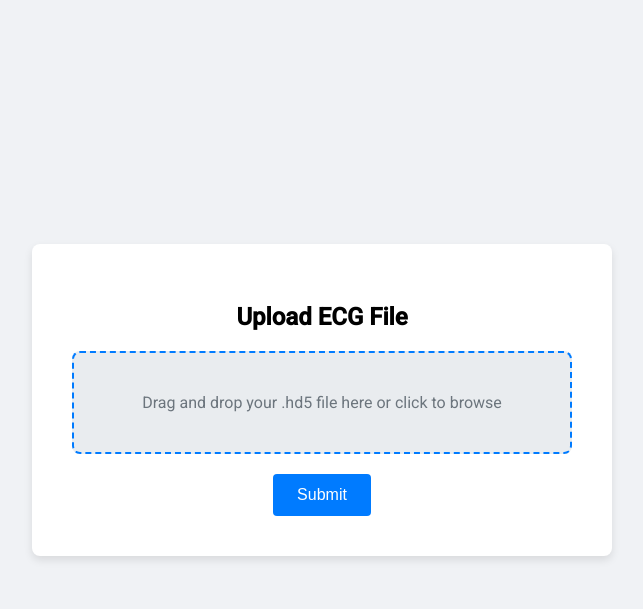
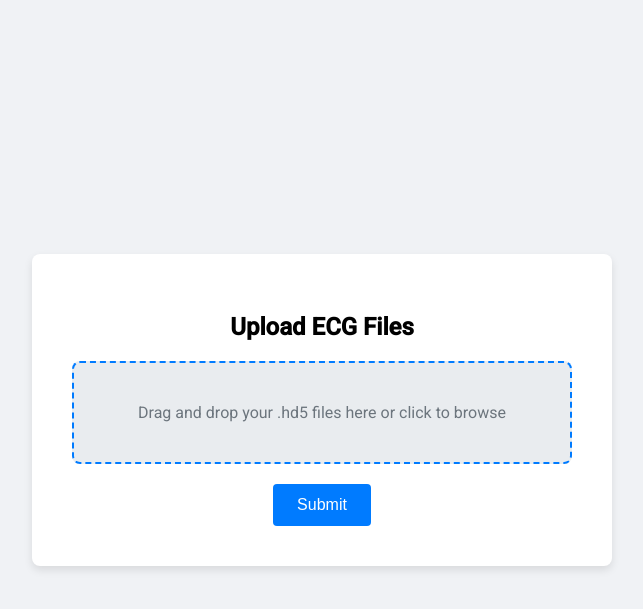
Before and after one commit to dadashkarimi/ecg2af, a Flask app: page / in a window 1280 px wide. Shown: the top 609 px of the page, without its empty margins (318-961 px from the left). Run offline with Flask 3, Linux system fonts and the light colour scheme; parts of the project's set-up code (start-up, migrations or seed data) failed here and were passed over.

Commit message:
new changes, multi upload, and nginx

```diff
--- a/app.py
+++ b/app.py
@@ -3,7 +3,7 @@ import os
 from ecg_model import predict_af
 
 app = Flask(__name__)
-app.secret_key = 'your_secret_key'
+app.secret_key = 'your_secret_key'  # Change this to a strong secret key
 app.config['UPLOAD_FOLDER'] = './uploads'
 os.makedirs(app.config['UPLOAD_FOLDER'], exist_ok=True)
 
@@ -13,34 +13,62 @@ def index():
 
 @app.route('/upload', methods=['POST'])
 def upload_file():
-    if 'file' not in request.files:
+    if 'files' not in request.files:
         return "No file part", 400
-    file = request.files['file']
-    if file.filename == '':
-        return "No selected file", 400
-    if file and file.filename.endswith('.hd5'):
-        file_path = os.path.join(app.config['UPLOAD_FOLDER'], file.filename)
-        file.save(file_path)
 
-        # Save file path to session and redirect to /results
-        session['file_path'] = file_path
-        return redirect(url_for('show_results'))
-    else:
-        return "Invalid file format. Please upload an .hd5 file.", 400
+    files = request.files.getlist('files')
+    if not files:
+        return "No selected files", 400
+
+    # Initialize lists for valid and invalid files
+    file_paths = []
+    file_names = []
+    invalid_files = []
+
+    for file in files:
+        if file.filename == '':
+            return "No selected file", 400
+        if file and file.filename.endswith('.hd5'):
+            file_path = os.path.join(app.config['UPLOAD_FOLDER'], file.filename)
+            file.save(file_path)
+            file_paths.append(file_path)
+            file_names.append(file.filename)  # Store the original file name
+        else:
+            # Add to the list of invalid files if format is incorrect
+            invalid_files.append(file.filename)
+
+    # If there are any invalid files, return an error message listing them
+    if invalid_files:
+        return jsonify({
+            "status": "error",
+            "message": "Invalid file format. Please upload .hd5 files only.",
+            "invalid_files": invalid_files
+        }), 400
+
+    # Save valid file paths and names to session and redirect to /results
+    session['file_paths'] = file_paths
+    session['file_names'] = file_names
+    return redirect(url_for('show_results'))
 
 @app.route('/results')
 def show_results():
-    # Get file path from session and process predictions
-    file_path = session.get('file_path', None)
-    if not file_path:
+    # Get file paths from session
+    file_paths = session.get('file_paths', None)
+    file_names = session.get('file_names', None)
+    if not file_paths or not file_names:
         return redirect(url_for('index'))
 
-    try:
-        # Get predictions from the uploaded file
-        predictions = predict_af(file_path)
-        return render_template('results.html', **predictions)
-    except Exception as e:
-        return f"An error occurred while processing the file: {e}", 500
+    results = []
+    combined_results = []  # List to hold combined results with file names
+    for file_path, file_name in zip(file_paths, file_names):
+        try:
+            # Get predictions from each uploaded file
+            predictions = predict_af(file_path)
+            combined_results.append((predictions, file_name))  # Store as tuple
+        except Exception as e:
+            return f"An error occurred while processing the file: {e}", 500
+
+    return render_template('results.html', combined_results=combined_results)
 
 if __name__ == '__main__':
     app.run(host="0.0.0.0", port=5000, debug=True)
--- a/static/styles.css
+++ b/static/styles.css
@@ -18,6 +18,7 @@ body {
     padding: 40px;
     max-width: 500px;
     width: 100%;
+    margin-top:20px;
 }
 
 h2 {
--- a/templates/index.html
+++ b/templates/index.html
@@ -9,16 +9,16 @@
 </head>
 <body>
     <div class="container">
-        <h2>Upload ECG File</h2>
+        <h2>Upload ECG Files</h2>
 
         <!-- Drag-and-Drop Zone -->
         <form id="upload-form" method="POST" action="/upload" enctype="multipart/form-data">
             <div class="drop-zone" id="drop-zone">
-                <p id="drop-zone-text">Drag and drop your .hd5 file here or click to browse</p>
+                <p id="drop-zone-text">Drag and drop your .hd5 files here or click to browse</p>
             </div>
 
             <!-- File Input (Hidden) -->
-            <input type="file" name="file" id="file-input" class="file-input" accept=".hd5">
+            <input type="file" name="files" id="file-input" class="file-input" accept=".hd5" multiple>
 
             <!-- Progress Bar -->
             <div id="progress-container" style="display: none; margin-top: 20px;">
@@ -60,14 +60,14 @@
             const files = e.dataTransfer.files;
             if (files.length) {
                 fileInput.files = files;
-                dropZoneText.textContent = files[0].name;
+                dropZoneText.textContent = `${files.length} file(s) selected`;
                 submitButton.disabled = false;
             }
         });
 
         fileInput.addEventListener('change', () => {
             if (fileInput.files.length) {
-                dropZoneText.textContent = fileInput.files[0].name;
+                dropZoneText.textContent = `${fileInput.files.length} file(s) selected`;
                 submitButton.disabled = false;
             }
         });
@@ -76,15 +76,17 @@
         uploadForm.addEventListener('submit', (e) => {
             e.preventDefault();
 
-            const file = fileInput.files[0];
-            if (!file) return;
+            const files = fileInput.files;
+            if (files.length === 0) return;
 
             // Reset the status message
             statusMessage.style.display = 'none';
 
             // Create a new FormData object
             const formData = new FormData();
-            formData.append('file', file);
+            for (let i = 0; i < files.length; i++) {
+                formData.append('files', files[i]);
+            }
 
             // Show the progress bar
             progressContainer.style.display = 'block';
@@ -107,16 +109,16 @@
                 progressContainer.style.display = 'none';
                 if (xhr.status === 200) {
                     // Display success message
-                    statusMessage.textContent = "File uploaded successfully! Processing...";
+                    statusMessage.textContent = "Files uploaded successfully! Processing...";
                     statusMessage.style.display = 'block';
                     statusMessage.style.color = 'green';
 
                     // Reset form and progress bar
                     uploadForm.reset();
-                    dropZoneText.textContent = "Drag and drop your .hd5 file here or click to browse";
+                    dropZoneText.textContent = "Drag and drop your .hd5 files here or click to browse";
                     submitButton.disabled = true;
 
-                    // Optional: Redirect to a different URL (e.g., results page) if needed
+                    // Redirect to results page
                     window.location.href = "/results";
                 } else {
                     // Display error message
```
Also changed, not shown: templates/results.html (+20 -16 lines), fig/results.png (deleted).
